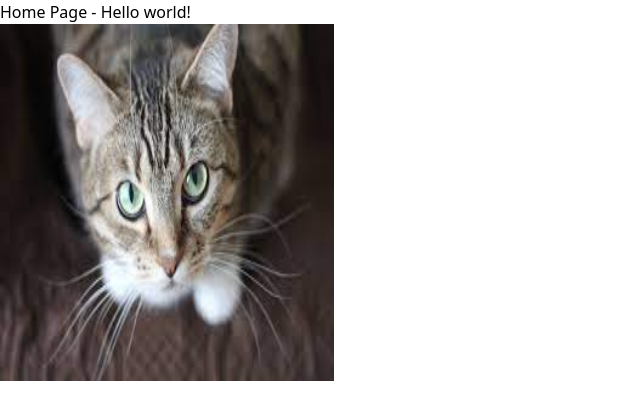
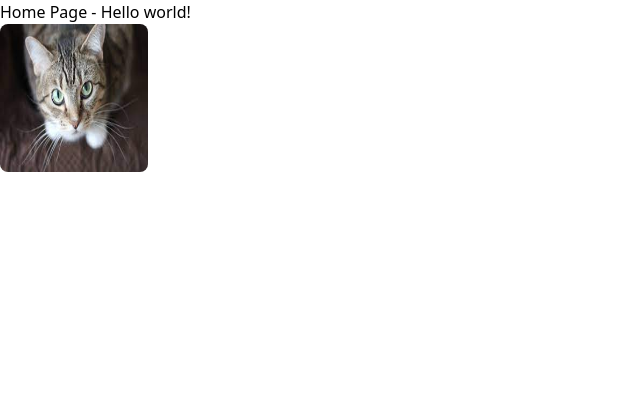
Before and after one commit to JasonXB/EF_Clone, a Next.js app: page / in a window 1280 px wide. Shown: the top 420 px of the page, without its empty margins (0-640 px from the left). Built offline with nearby package versions, Linux system fonts and the light colour scheme.

Commit message:
add border radius to different avatars

```diff
--- a/components/avatar/avatar.tsx
+++ b/components/avatar/avatar.tsx
@@ -7,9 +7,10 @@ interface ImagePath {
   personsName: string;
 }
 
-interface IImageDimensions {
+interface IImageQualities {
   height: string;
   width: string;
+  borderRadius: string;
 }
 
 const Avatar: FC<ImagePath> = ({
@@ -19,24 +20,30 @@ const Avatar: FC<ImagePath> = ({
 }: ImagePath) => {
   const altText: string = 'A picture of ' + personsName;
 
-  const largeSizing: IImageDimensions = {
+  const largeSizing: IImageQualities = {
+    // for the profile page
     height: '357px',
     width: '334px',
+    borderRadius: 'rounded-lg',
   };
-  const mediumLargeSizing: IImageDimensions = {
+  const mediumLargeSizing: IImageQualities = {
     height: '180px',
     width: '158px',
+    borderRadius: 'rounded-3xl',
   };
-  const mediumSizing: IImageDimensions = {
+  const mediumSizing: IImageQualities = {
     height: '150px',
     width: '140px',
+    borderRadius: 'rounded-3xl',
   };
-  const smallSizing: IImageDimensions = {
+  const smallSizing: IImageQualities = {
+    // for the "find a mentor" cards
     height: '148px',
     width: '148px',
+    borderRadius: 'rounded-lg',
   };
 
-  function chooseSizing(choice: string): IImageDimensions {
+  function chooseSizing(choice: string): IImageQualities {
     if (choice === 'large') {
       return largeSizing;
     } else if (choice === 'mediumLarge') {
@@ -52,6 +59,7 @@ const Avatar: FC<ImagePath> = ({
     <Image
       src={imgLocation}
       alt={altText}
+      className={`${chooseSizing(displaySize).borderRadius}`}
       height={chooseSizing(displaySize).height}
       width={chooseSizing(displaySize).width}
     />
--- a/pages/index.tsx
+++ b/pages/index.tsx
@@ -15,7 +15,7 @@ const Home: NextPage = ({}) => {
       </Head>
       <h1>Home Page - Hello world!</h1>
       <div>
-        <Avatar imgLocation={Cat} displaySize="large" personsName="Elon Musk" />
+        <Avatar imgLocation={Cat} displaySize="small" personsName="Elon Musk" />
       </div>
     </div>
   );
```
